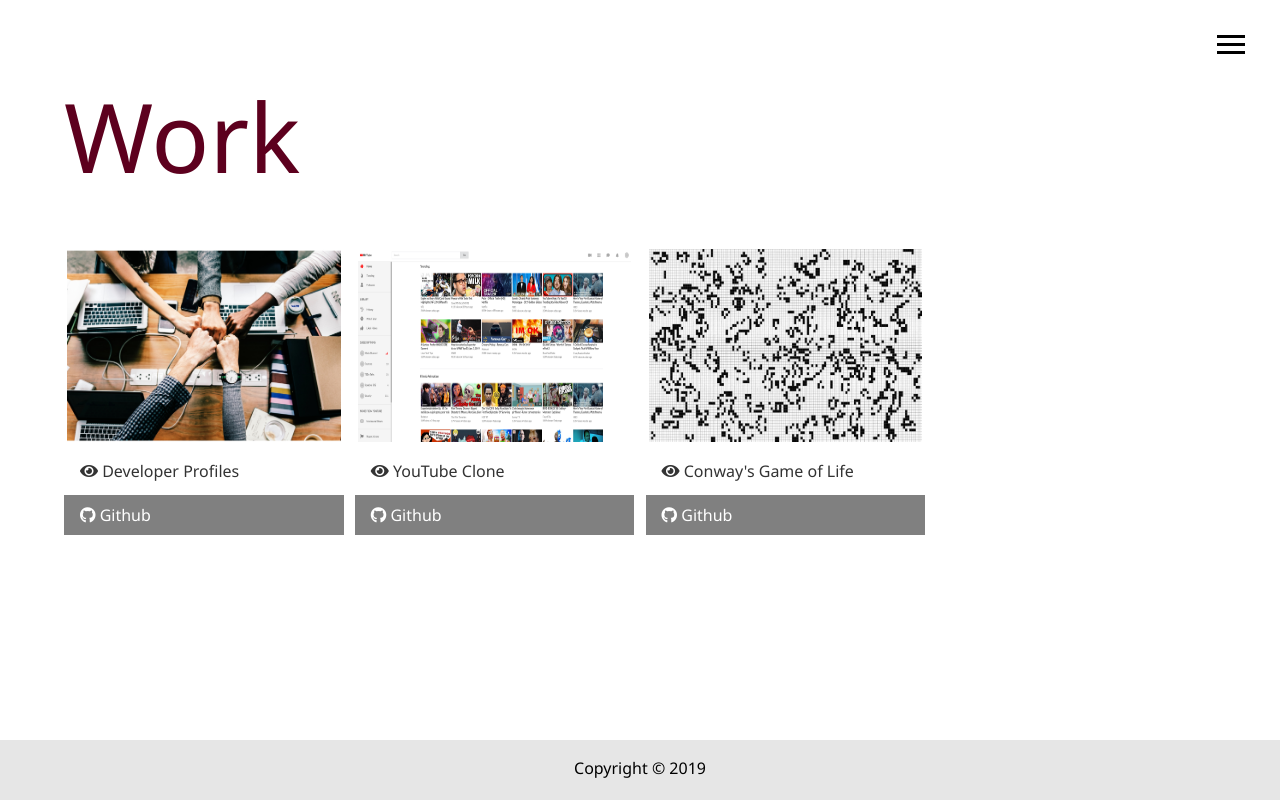
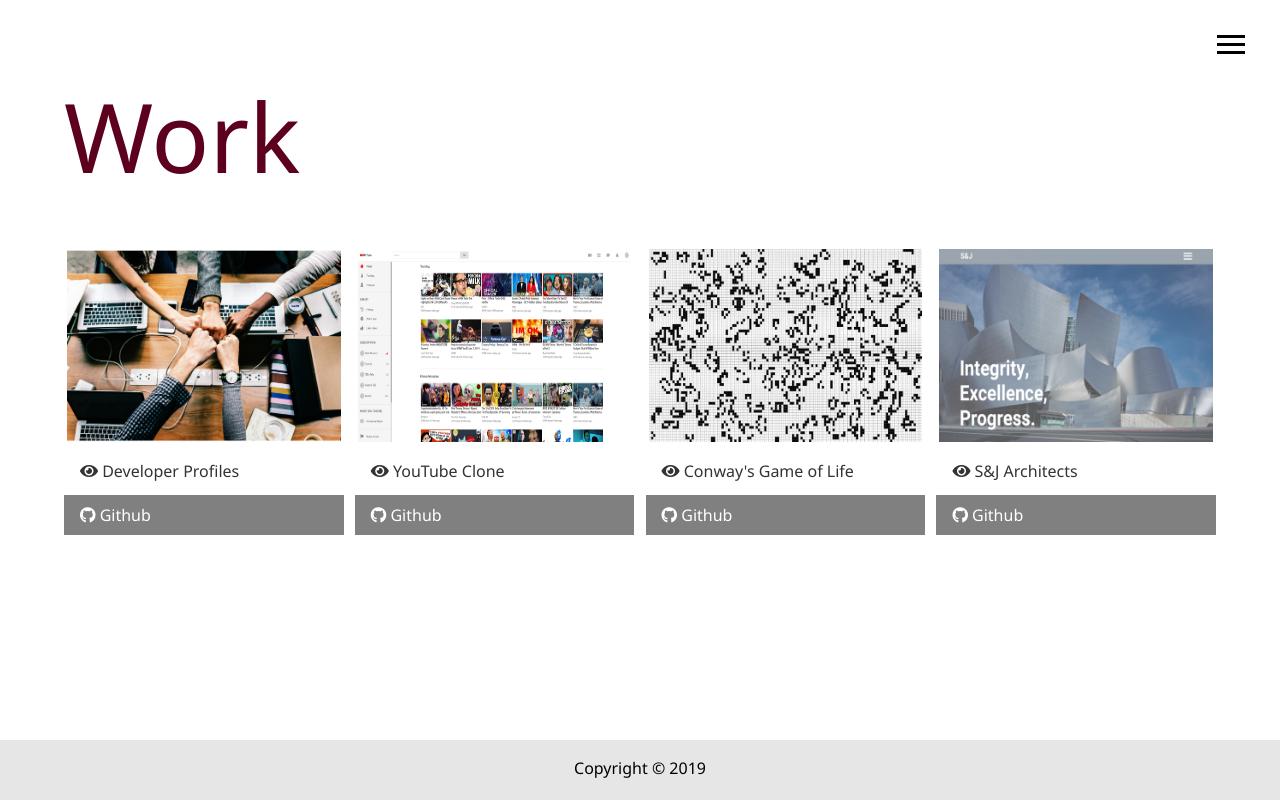
Before and after one commit to kelajatu/portfolio_site, a website: page dist/work.html in a window 1280 px wide. Drawn offline with Linux system fonts and the light colour scheme; files whose address does not match are found by name.

Commit message:
added SnJ portfolio pieve

```diff
--- a/dist/work.html
+++ b/dist/work.html
@@ -108,6 +108,26 @@
             <i class="fab fa-github"></i> Github</a
           >
         </div>
+
+        <div class="item">
+          <a href="https://kelajatu.github.io" target="_blank">
+            <img src="img/projects/SnJ-Arch-client.png" alt="Project"
+          /></a>
+          <a
+            href="https://kelajatu.github.io"
+            class="btn-light"
+            target="_blank"
+          >
+            <i class="fas fa-eye"></i> S&J Architects</a
+          >
+          <a
+            href="https://github.com/kelajatu/SnJ-Architects"
+            target="_blank"
+            class="btn-dark"
+          >
+            <i class="fab fa-github"></i> Github</a
+          >
+        </div>
       </div>
     </main>
     <footer id="main-footer">Copyright &copy; 2019</footer>
```
